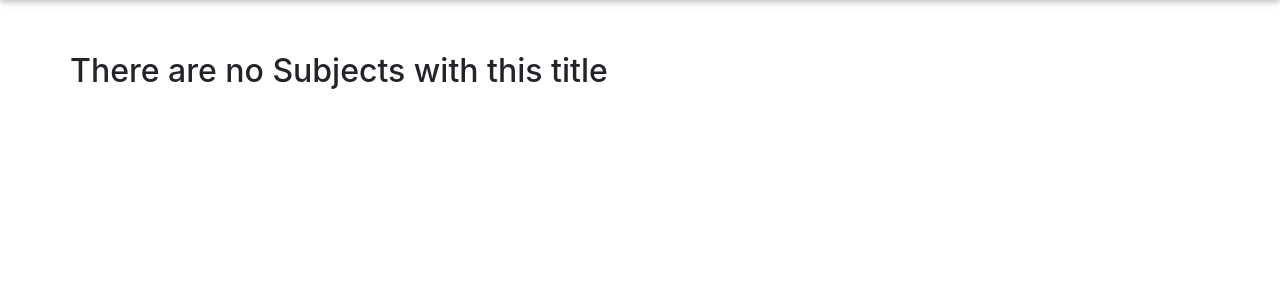
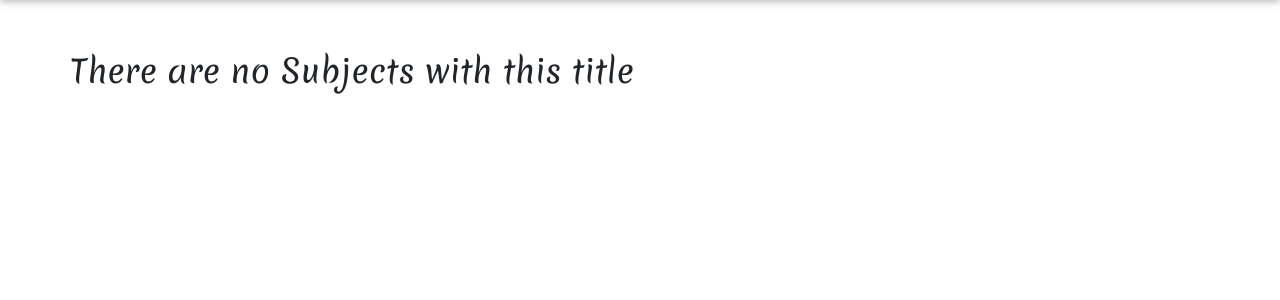
Before and after one commit to Preston-Too/FlashCards, a Django app: page /search/ in a window 1280 px wide. Shown: the part 66-366 px from the top of the page. Run offline with Django 3.2, Linux system fonts and the light colour scheme; the visitor is signed in with stand-in values (Sample User, id 1); some libraries are stand-ins or nearby versions.

Commit message:
modified search file

```diff
--- a/cards/templates/search.html
+++ b/cards/templates/search.html
@@ -3,7 +3,7 @@
 {%load static%}
 {% block content %}
 <br><br>
-<div class="container">
+<div class="container" style="font-size: 20px; font-family: 'Merienda', cursive;">
   <div class="row">
     {% if subjects %}
     <h1>Found {{ subjects|length }} Subjects with this title</h2>
```
